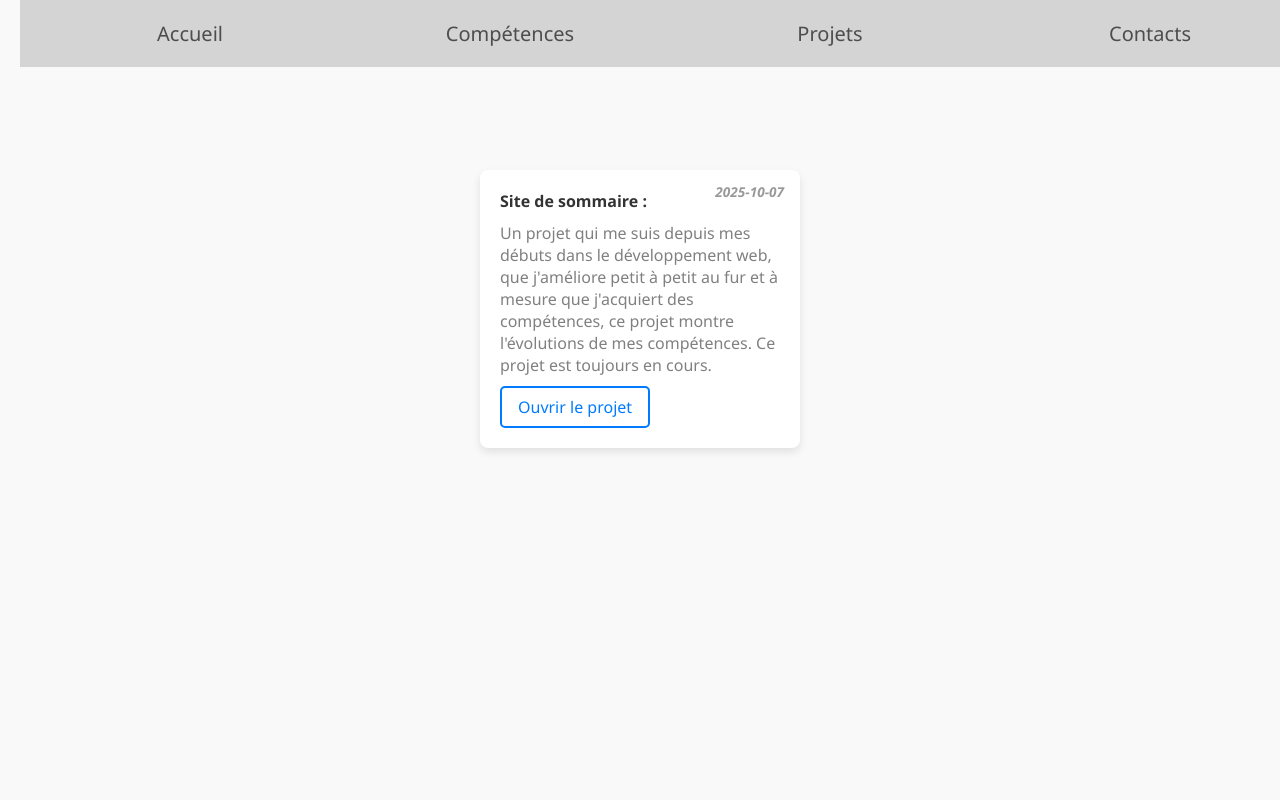
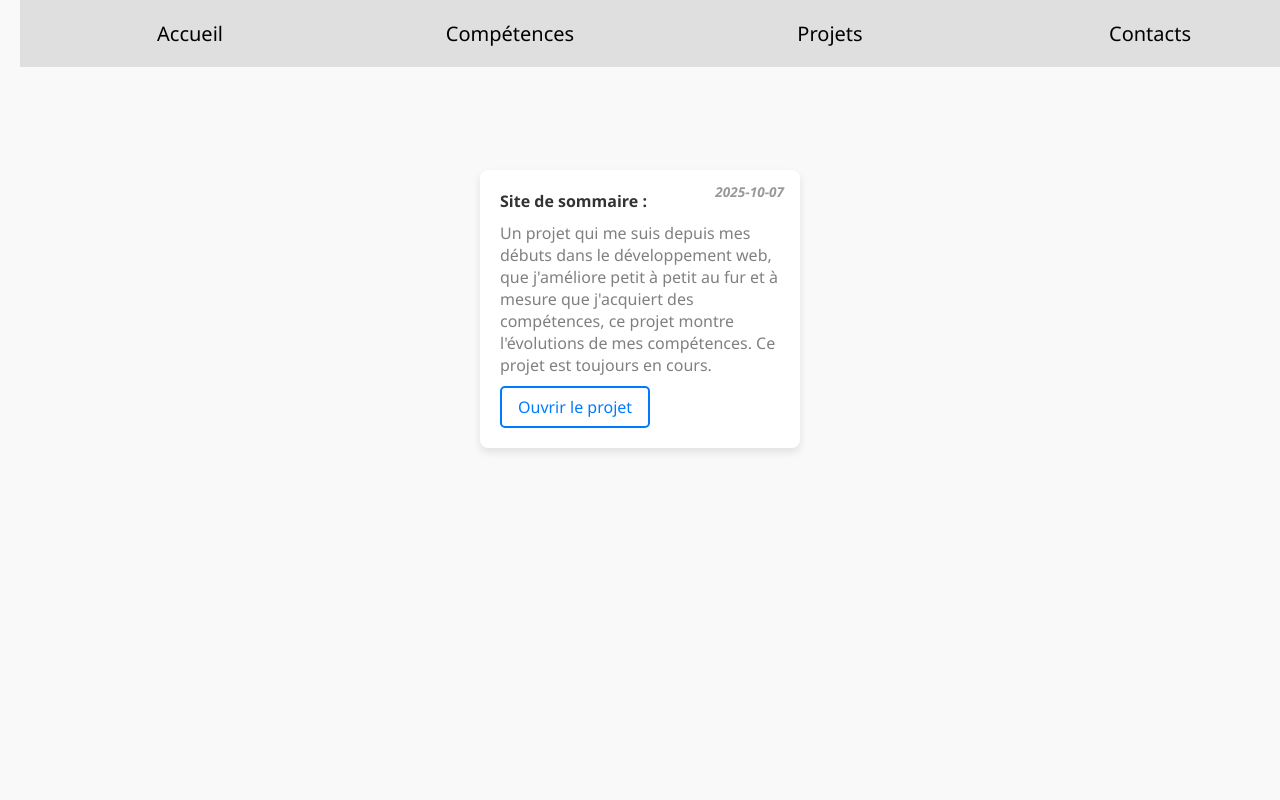
Before and after one commit to Titiss77/Portfolio, a PHP site: page /projets.php in a window 1280 px wide. Run offline with PHP 8.4, Linux system fonts and the light colour scheme; data comes from the database, SQL or seed files in the repository.

Commit message:
pas grand chose

```diff
--- a/htdocs/projets.php
+++ b/htdocs/projets.php
@@ -1,7 +1,6 @@
 <?php
 include('head.php');
 include('serveur.php');
-require_once 'themeRoot.php';
 
 // Récupération des projets depuis la base de données
 $stmt = $connexion->query("SELECT * FROM projets ORDER BY id DESC");
--- a/htdocs/tableau.php
+++ b/htdocs/tableau.php
@@ -1,5 +1,4 @@
-<?php include('serveur.php');
-require_once 'themeRoot.php';?>
+<?php include('serveur.php');?>
 <!DOCTYPE html>
 <html lang="fr">
 <head>
--- a/htdocs/themeRoot.php
+++ /dev/null
@@ -1,40 +0,0 @@
-<?php
-require_once('serveur.php');
-$debug = false; // Passe à false pour désactiver les var_dump()
-
-if ($debug) {
-    echo "<!-- DEBUG: Connexion -->";
-    var_dump($connexion); // Vérification de la connexion PDO
-}
-
-echo "<style>:root {";
-
-// Préparer et exécuter la requête SQL
-$sql = "SELECT varName, varValue FROM themes";
-$stm = $connexion->prepare($sql);
-$stm->execute();
-
-// Récupérer les résultats
-$variables = $stm->fetchAll(PDO::FETCH_ASSOC);
-
-if ($debug) {
-    echo "<!-- DEBUG: Données récupérées -->";
-    var_dump($variables); // Affichage des données récupérées
-}
-
-// Parcourir les variables et les afficher
-foreach ($variables as $row) {
-    $varName = htmlspecialchars($row['varName']); // Assurer que les noms de variables sont échappés
-    $varValue = htmlspecialchars($row['varValue']); // Assurer que les valeurs sont échappées
-
-    if ($debug) {
-        echo "<!-- DEBUG: Traitement variable -->";
-        var_dump($varName, $varValue); // Affichage de chaque variable traitée
-    }
-
-    // Affichage de la variable dans la règle CSS
-    echo "$varName: $varValue;";
-}
-
-echo "}</style>";
-?>
```
